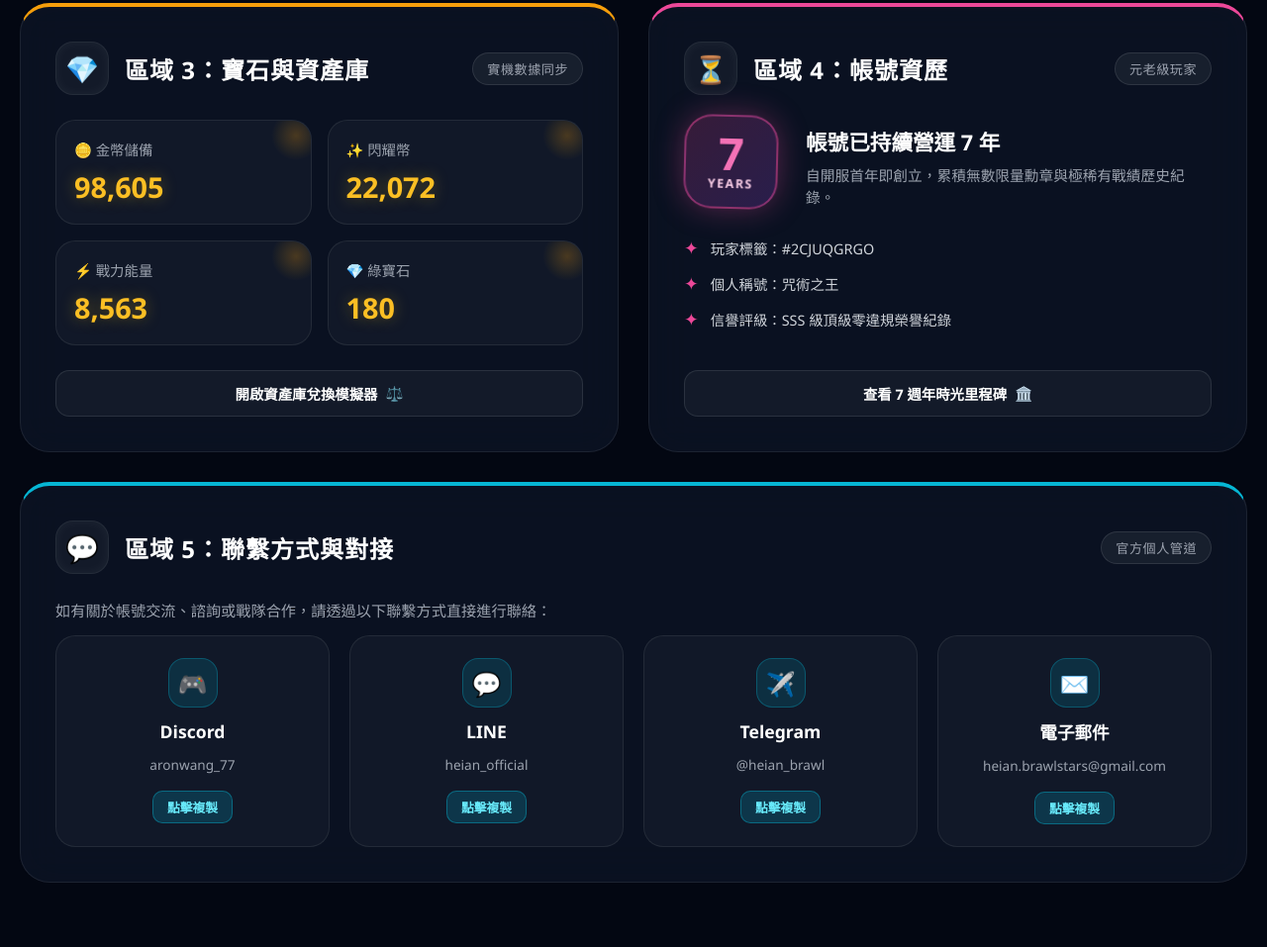
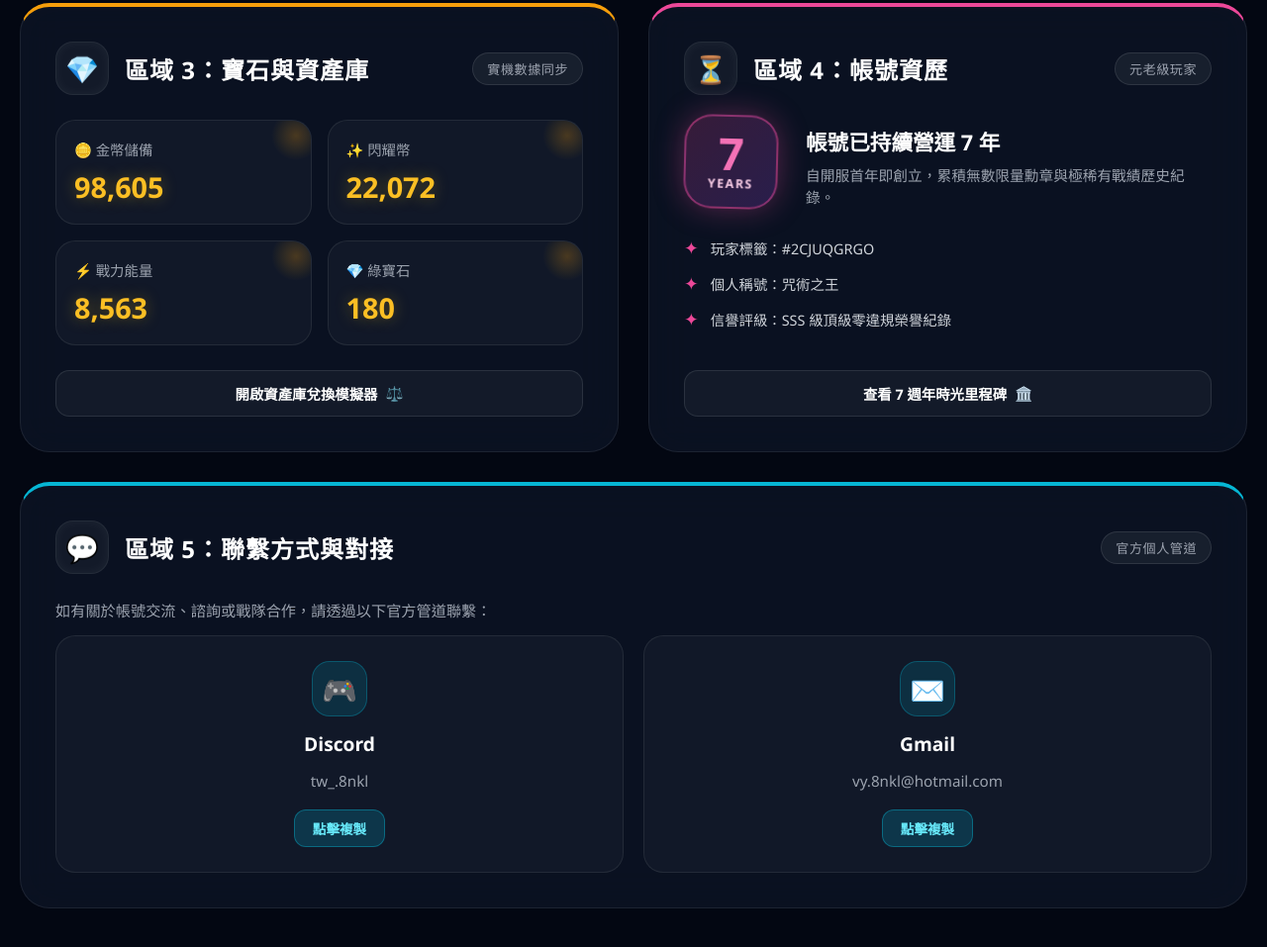
Before and after one commit to 8nkl/Brawl-Stars-Account, a plain HTML site: page index.html in a window 1280 px wide. Shown: the part 961-1918 px from the top of the page at 99% size. Before the commit the page ends 1893 px from the top, so only its background shows below. Drawn offline with Linux system fonts and the light colour scheme; animation ran at ten frames a second.

Commit message:
Refactor contact grid and card styles
Updated contact grid layout and adjusted card styles.

```diff
--- a/index.html
+++ b/index.html
@@ -537,16 +537,11 @@
 
     .contact-grid {
       display: grid;
-      grid-template-columns: repeat(4, 1fr);
+      grid-template-columns: repeat(2, 1fr);
       gap: 20px;
       margin-top: 15px;
     }
-    @media (max-width: 850px) {
-      .contact-grid {
-        grid-template-columns: repeat(2, 1fr);
-      }
-    }
-    @media (max-width: 500px) {
+    @media (max-width: 600px) {
       .contact-grid {
         grid-template-columns: 1fr;
       }
@@ -555,12 +550,12 @@
       background: rgba(255, 255, 255, 0.03);
       border: 1px solid rgba(255, 255, 255, 0.08);
       border-radius: 20px;
-      padding: 22px;
+      padding: 25px;
       display: flex;
       flex-direction: column;
       align-items: center;
       text-align: center;
-      gap: 12px;
+      gap: 14px;
       transition: all 0.3s ease;
       text-decoration: none;
       color: #ffffff;
@@ -573,33 +568,33 @@
       box-shadow: 0 10px 25px rgba(6, 182, 212, 0.2);
     }
     .contact-icon {
-      width: 50px;
-      height: 50px;
-      border-radius: 16px;
+      width: 56px;
+      height: 56px;
+      border-radius: 18px;
       background: rgba(6, 182, 212, 0.15);
       border: 1px solid rgba(6, 182, 212, 0.3);
       display: flex;
       align-items: center;
       justify-content: center;
-      font-size: 1.5rem;
+      font-size: 1.8rem;
     }
     .contact-name {
-      font-size: 1.1rem;
+      font-size: 1.2rem;
       font-weight: 700;
     }
     .contact-val {
-      font-size: 0.85rem;
+      font-size: 0.95rem;
       color: var(--text-muted);
       word-break: break-all;
     }
     .contact-action-btn {
       margin-top: 5px;
-      padding: 6px 14px;
-      border-radius: 10px;
+      padding: 8px 18px;
+      border-radius: 12px;
       background: rgba(6, 182, 212, 0.2);
       border: 1px solid rgba(6, 182, 212, 0.4);
       color: #67e8f9;
-      font-size: 0.8rem;
+      font-size: 0.85rem;
       font-weight: 600;
     }
 
@@ -969,31 +964,19 @@
             <div class="card-tag">官方個人管道</div>
           </div>
           <p style="color: var(--text-muted); font-size: 0.95rem; margin-bottom: 15px;">
-            如有關於帳號交流、諮詢或戰隊合作，請透過以下聯繫方式直接進行聯絡：
+            如有關於帳號交流、諮詢或戰隊合作，請透過以下官方管道聯繫：
           </p>
           <div class="contact-grid">
-            <div class="contact-card" onclick="copyContact('Discord Tag', 'aronwang_77')">
+            <div class="contact-card" onclick="copyContact('Discord Tag', 'tw_.8nkl')">
               <div class="contact-icon">🎮</div>
               <div class="contact-name">Discord</div>
-              <div class="contact-val">aronwang_77</div>
+              <div class="contact-val">tw_.8nkl</div>
               <div class="contact-action-btn">點擊複製</div>
             </div>
-            <div class="contact-card" onclick="copyContact('LINE ID', 'heian_official')">
-              <div class="contact-icon">💬</div>
-              <div class="contact-name">LINE</div>
-              <div class="contact-val">heian_official</div>
-              <div class="contact-action-btn">點擊複製</div>
-            </div>
-            <div class="contact-card" onclick="copyContact('Telegram', '@heian_brawl')">
-              <div class="contact-icon">✈️</div>
-              <div class="contact-name">Telegram</div>
-              <div class="contact-val">@heian_brawl</div>
-              <div class="contact-action-btn">點擊複製</div>
-            </div>
-            <div class="contact-card" onclick="copyContact('Email', 'heian.brawlstars@gmail.com')">
+            <div class="contact-card" onclick="copyContact('Gmail', 'vy.8nkl@hotmail.com')">
               <div class="contact-icon">✉️</div>
-              <div class="contact-name">電子郵件</div>
-              <div class="contact-val">heian.brawlstars@gmail.com</div>
+              <div class="contact-name">Gmail</div>
+              <div class="contact-val">vy.8nkl@hotmail.com</div>
               <div class="contact-action-btn">點擊複製</div>
             </div>
           </div>
@@ -1151,7 +1134,7 @@
       { id: 62, name: "史普勞特 (Sprout)", role: "mage", power: 11, trophies: 1060, mastery: "III" },
       { id: 63, name: "拜倫 (Byron)", role: "support", power: 11, trophies: 1120, mastery: "III" },
       { id: 64, name: "史魁克 (Squeak)", role: "mage", power: 11, trophies: 1050, mastery: "III" },
-      { id: 65, name: "盧 we (Lou)", role: "support", power: 11, trophies: 1040, mastery: "III" },
+      { id: 65, name: "盧 (Lou)", role: "support", power: 11, trophies: 1040, mastery: "III" },
       { id: 66, name: "查克 (Chuck)", role: "warrior", power: 11, trophies: 1090, mastery: "III" },
       { id: 67, name: "史派克 (Spike)", role: "shooter", power: 11, trophies: 1250, mastery: "III" },
       { id: 68, name: "鴉 (Crow)", role: "assassin", power: 11, trophies: 1250, mastery: "III" },
```
